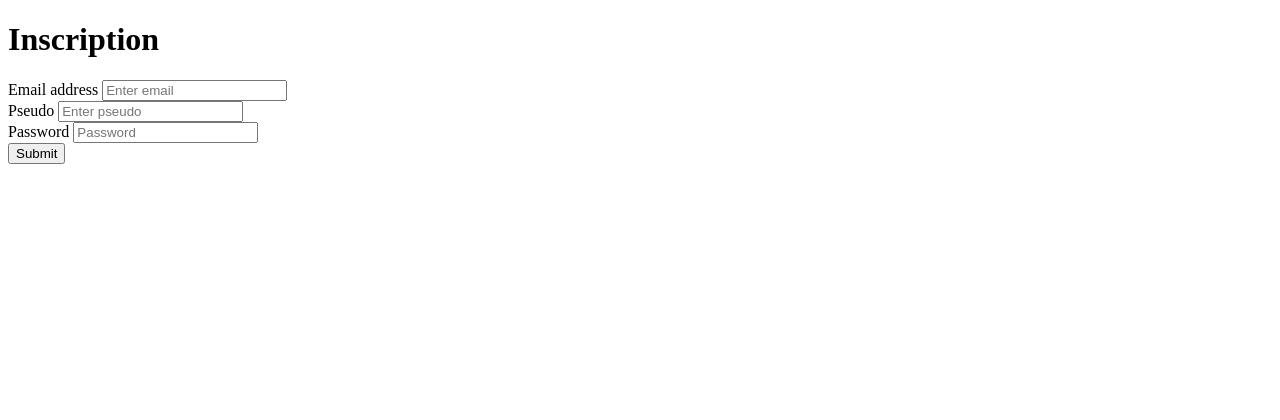
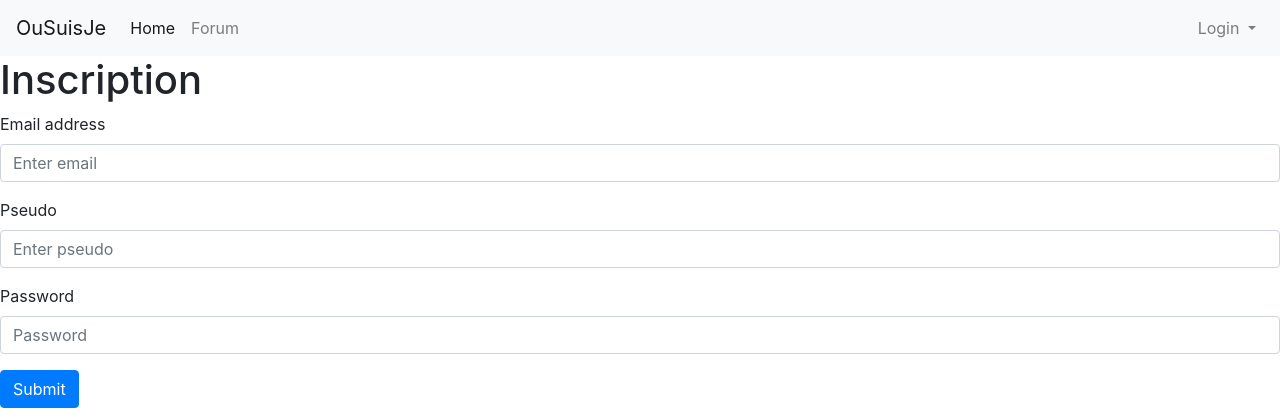
Before and after one commit to ChapeauR0uge/ndinfo19, a PHP site: page /register.php in a window 1280 px wide. Shown: the top 420 px of the page. Run offline with PHP 8.4, Linux system fonts and the light colour scheme.

Commit message:
Modifications Javascript error

```diff
--- a/register.php
+++ b/register.php
@@ -1,10 +1,17 @@
 <!DOCTYPE html>
 <html>
     <head>
-        <!-- En-tête de la page -->
-        <meta charset="utf-8" />
-        <title>PatateCuite</title>
-        <link rel="stylesheet" type="text/css" href="source/style.css" media="all"/>
+      <!-- En-tête de la page -->
+      <meta charset="utf-8" />
+      <meta name="viewport" content="width=device-width, initial-scale=1, shrink-to-fit=no">
+      <title>OuSuisJe: Register</title>
+      <link rel="stylesheet" href="https://stackpath.bootstrapcdn.com/bootstrap/4.4.1/css/bootstrap.min.css" integrity="sha384-Vkoo8x4CGsO3+Hhxv8T/Q5PaXtkKtu6ug5TOeNV6gBiFeWPGFN9MuhOf23Q9Ifjh" crossorigin="anonymous">
+      <!-- Optional JavaScript -->
+      <!-- jQuery first, then Popper.js, then Bootstrap JS -->
+
+      <script src="https://code.jquery.com/jquery-3.3.1.slim.min.js" integrity="sha384-q8i/X+965DzO0rT7abK41JStQIAqVgRVzpbzo5smXKp4YfRvH+8abtTE1Pi6jizo" crossorigin="anonymous"></script>
+      <script src="https://cdnjs.cloudflare.com/ajax/libs/popper.js/1.14.7/umd/popper.min.js" integrity="sha384-UO2eT0CpHqdSJQ6hJty5KVphtPhzWj9WO1clHTMGa3JDZwrnQq4sF86dIHNDz0W1" crossorigin="anonymous"></script>
+      <script src="https://stackpath.bootstrapcdn.com/bootstrap/4.3.1/js/bootstrap.min.js" integrity="sha384-JjSmVgyd0p3pXB1rRibZUAYoIIy6OrQ6VrjIEaFf/nJGzIxFDsf4x0xIM+B07jRM" crossorigin="anonymous"></script>
     </head>
 
     <body>
@@ -13,6 +20,71 @@
         require 'db_connect.php' ;
         $db =  db_connect();
       ?>
+      <nav class="navbar navbar-expand-lg navbar-light bg-light" role="navigation">
+        <a class="navbar-brand" href="index.php">OuSuisJe</a>
+        <button class="navbar-toggler" type="button" data-toggle="collapse" data-target="#navbarSupportedContent" aria-controls="navbarSupportedContent" aria-expanded="false" aria-label="Toggle navigation">
+          <span class="navbar-toggler-icon"></span>
+        </button>
+
+        <div class="collapse navbar-collapse" id="navbarSupportedContent">
+          <ul class="navbar-nav mr-auto">
+            <li class="nav-item active">
+              <a class="nav-link" href="index.php">Home<span class="sr-only">(current)</span></a>
+            </li>
+            <li class="nav-item">
+              <a class="nav-link" href="forum.php">Forum</a>
+            </li>
+          </ul>
+          <ul class="nav navbar-nav navbar-right">
+            <li class="nav-item dropdown">
+              <a class="nav-link dropdown-toggle" href="#" id="navbarDropdown" role="button" data-toggle="dropdown" aria-haspopup="true" aria-expanded="false">
+                <?php
+                if(isset($_SESSION['login']))
+                {
+                  echo $_SESSION['pseudo'];
+                }
+                else {
+                  echo "Login";
+                  /*echo "<a href='register.php'> Register</a>";*/
+                }?>
+                </a>
+                <?php
+                if(isset($_SESSION['login']))
+                {?>
+                <ul role="logout-dp" class="dropdown-menu dropdown-menu-right" >
+                  <a class="dropdown-item" href="logout.php">Logout</a>
+                </ul>
+                <?php }else{?>
+                <ul role="login-dp" class="dropdown-menu dropdown-menu-right" >
+                  <li>
+          				<div class="text-center">Login</div>
+          								 <form class="form" role="form" method="post" action="login.php" accept-charset="UTF-8" id="login-nav">
+          										<div class="form-group">
+          											 <label class="sr-only" for="examplePseudo">Pseudonyme</label>
+          											 <input name="pseudo" class="form-control" id="examplePseudo" placeholder="Pseudonyme" required>
+          										</div>
+          										<div class="form-group">
+          											 <label class="sr-only" for="exampleInputPassword1">Mot de Passe</label>
+          											 <input name="password" type="password" class="form-control" id="exampleInputPassword1" placeholder="Mot de Passe" required>
+          										</div>
+          										<div class="form-group">
+          											 <button name="ok" type="submit" class="btn btn-primary btn-block" value="ok">Se connecter</button>
+          										</div>
+          								 </form>
+
+                        <div class="dropdown-divider"></div>
+          							<div class="bottom text-center">
+          								Nouveau ? <a href="register.php"><b>Rejoignez nous</b></a>
+          							</div>
+
+                </li>
+                </ul>
+              <?php } ?>
+            </li>
+
+          </ul>
+        </div>
+      </nav>
       <h1>Inscription</h1>
       <form action="register.php" method="post">
         <div class="form-group">
```
Also changed, not shown: index.php (+5 -3 lines).
